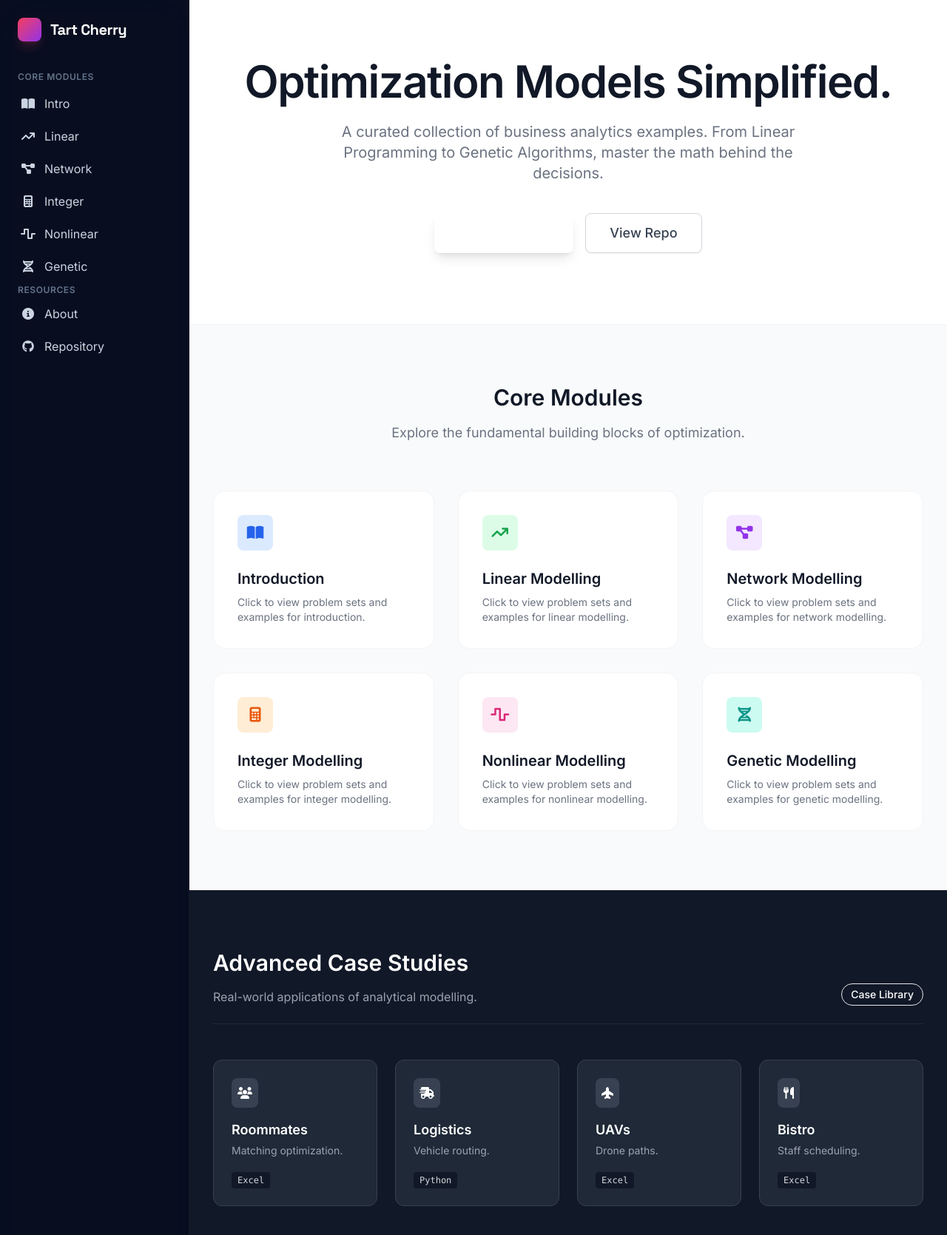
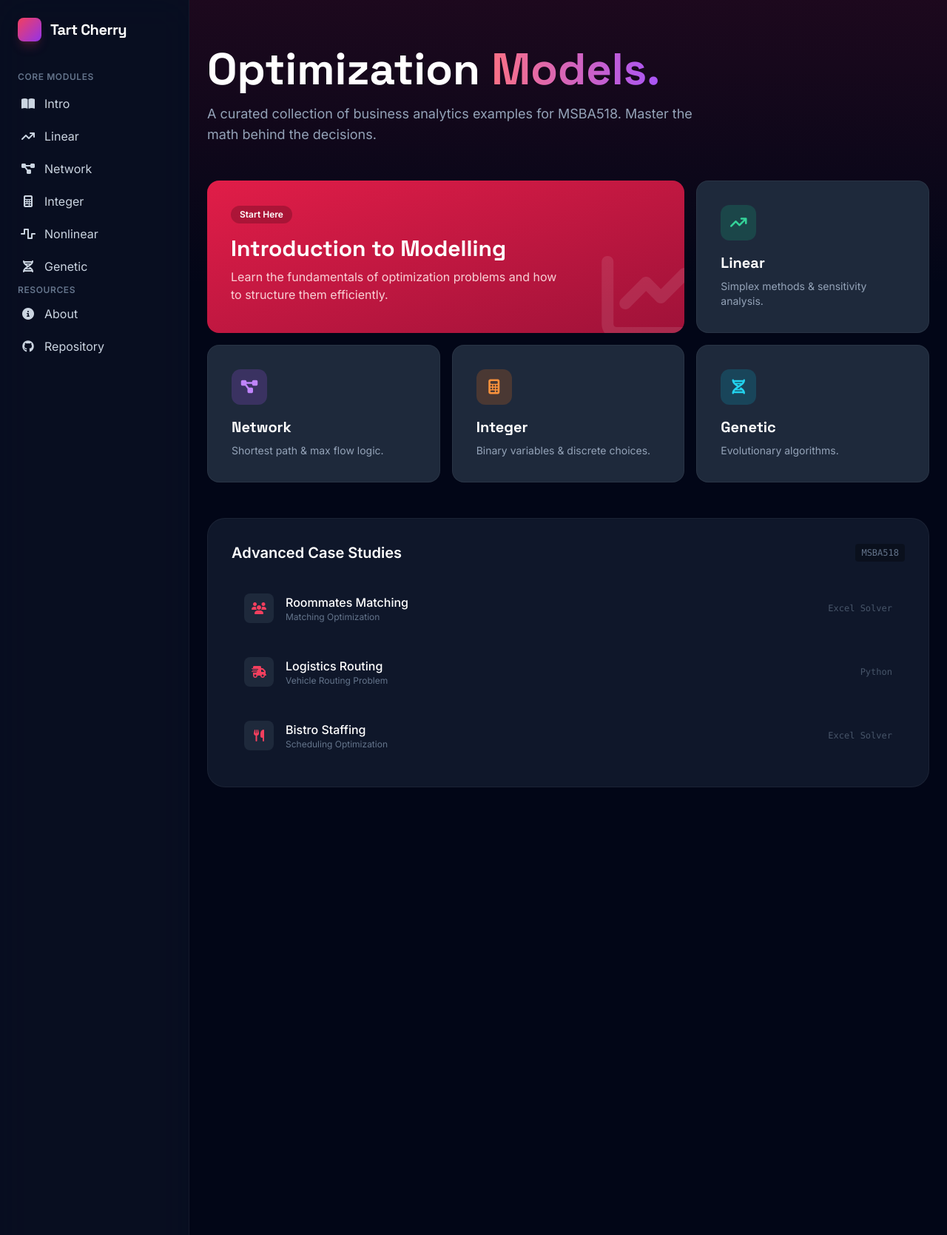
Before and after one commit to ytyimin/tart-cherry, a Jekyll site: the page built from index.markdown, in a window 1280 px wide. Shown: the top 1669 px of the page at 74% size. Built offline with Jekyll 4.4.1, drawn with Linux system fonts in a browser that asks for light colours; nearby versions of some CDN libraries.

Commit message:
Update home.html

```diff
--- a/_layouts/home.html
+++ b/_layouts/home.html
@@ -1,104 +1,106 @@
 ---
 layout: default
 ---
-<section class="bg-white pt-20 pb-24 border-b border-gray-100">
-    <div class="max-w-7xl mx-auto px-4 sm:px-6 lg:px-8 text-center">
-        <h1 class="text-4xl md:text-6xl font-extrabold text-gray-900 tracking-tight mb-6">
-            Optimization Models <span class="text-cherry-600">Simplified.</span>
+<div class="max-w-6xl mx-auto px-6 py-10 md:py-16">
+
+    <header class="mb-12">
+        <h1 class="font-display text-4xl md:text-6xl font-bold text-white mb-4">
+            Optimization <span class="text-transparent bg-clip-text bg-gradient-to-r from-rose-400 to-purple-500">Models.</span>
         </h1>
-        <p class="mt-4 max-w-2xl mx-auto text-xl text-gray-500">
-            A curated collection of business analytics examples. From Linear Programming to Genetic Algorithms, master the math behind the decisions.
+        <p class="text-lg text-slate-400 max-w-2xl">
+            A curated collection of business analytics examples for MSBA518. Master the math behind the decisions.
         </p>
-        <div class="mt-10 flex justify-center gap-4">
-            <a href="#modules" class="px-8 py-3 border border-transparent text-base font-medium rounded-lg text-white bg-cherry-600 hover:bg-cherry-700 md:text-lg transition shadow-lg hover:shadow-xl hover:-translate-y-0.5">
-                Start Learning
-            </a>
-            <a href="https://github.com/ytyimin/tart-cherry" target="_blank" class="px-8 py-3 border border-gray-300 text-base font-medium rounded-lg text-gray-700 bg-white hover:bg-gray-50 md:text-lg transition shadow-sm">
-                View Repo
-            </a>
-        </div>
+    </header>
+
+    <div class="grid grid-cols-1 md:grid-cols-3 gap-4 mb-12">
+        <a href="introduction.markdown" class="group md:col-span-2 relative overflow-hidden rounded-2xl bg-gradient-to-br from-rose-600 to-rose-800 p-8 transition hover:shadow-2xl hover:shadow-rose-500/20">
+            <div class="relative z-10">
+                <div class="inline-block rounded-full bg-black/20 px-3 py-1 text-xs font-semibold text-white backdrop-blur-md mb-4">Start Here</div>
+                <h3 class="font-display text-3xl font-bold text-white mb-2">Introduction to Modelling</h3>
+                <p class="text-rose-100/90 max-w-md">Learn the fundamentals of optimization problems and how to structure them efficiently.</p>
+            </div>
+            <i class="fa-solid fa-chart-line absolute -bottom-4 -right-4 text-9xl text-white/10 group-hover:scale-110 group-hover:rotate-12 transition duration-500"></i>
+        </a>
+
+        <a href="linear.markdown" class="group relative overflow-hidden rounded-2xl bg-dark-800 border border-white/5 p-8 hover:border-rose-500/50 transition">
+            <div class="w-12 h-12 rounded-xl bg-emerald-500/20 flex items-center justify-center mb-4 group-hover:bg-emerald-500 transition">
+                <i class="fa-solid fa-arrow-trend-up text-emerald-400 group-hover:text-white text-xl"></i>
+            </div>
+            <h3 class="font-display text-xl font-bold text-white">Linear</h3>
+            <p class="text-sm text-slate-400 mt-2">Simplex methods & sensitivity analysis.</p>
+        </a>
+
+        <a href="network.markdown" class="group relative overflow-hidden rounded-2xl bg-dark-800 border border-white/5 p-8 hover:border-rose-500/50 transition">
+            <div class="w-12 h-12 rounded-xl bg-purple-500/20 flex items-center justify-center mb-4 group-hover:bg-purple-500 transition">
+                <i class="fa-solid fa-diagram-project text-purple-400 group-hover:text-white text-xl"></i>
+            </div>
+            <h3 class="font-display text-xl font-bold text-white">Network</h3>
+            <p class="text-sm text-slate-400 mt-2">Shortest path & max flow logic.</p>
+        </a>
+
+        <a href="integer.markdown" class="group relative overflow-hidden rounded-2xl bg-dark-800 border border-white/5 p-8 hover:border-rose-500/50 transition">
+            <div class="w-12 h-12 rounded-xl bg-orange-500/20 flex items-center justify-center mb-4 group-hover:bg-orange-500 transition">
+                <i class="fa-solid fa-calculator text-orange-400 group-hover:text-white text-xl"></i>
+            </div>
+            <h3 class="font-display text-xl font-bold text-white">Integer</h3>
+            <p class="text-sm text-slate-400 mt-2">Binary variables & discrete choices.</p>
+        </a>
+
+        <a href="genetic.markdown" class="group relative overflow-hidden rounded-2xl bg-dark-800 border border-white/5 p-8 hover:border-rose-500/50 transition">
+            <div class="w-12 h-12 rounded-xl bg-cyan-500/20 flex items-center justify-center mb-4 group-hover:bg-cyan-500 transition">
+                <i class="fa-solid fa-dna text-cyan-400 group-hover:text-white text-xl"></i>
+            </div>
+            <h3 class="font-display text-xl font-bold text-white">Genetic</h3>
+            <p class="text-sm text-slate-400 mt-2">Evolutionary algorithms.</p>
+        </a>
     </div>
-</section>
 
-<section id="modules" class="py-20 bg-gray-50">
-    <div class="max-w-7xl mx-auto px-4 sm:px-6 lg:px-8">
-        <div class="text-center mb-16">
-            <h2 class="text-3xl font-bold text-gray-900">Core Modules</h2>
-            <p class="mt-4 text-lg text-gray-500">Explore the fundamental building blocks of optimization.</p>
+    <div class="bg-dark-900 rounded-3xl border border-white/5 p-6 md:p-8">
+        <div class="flex items-center justify-between mb-6">
+            <h2 class="text-xl font-bold text-white">Advanced Case Studies</h2>
+            <span class="text-xs font-mono text-slate-500 bg-black/30 px-2 py-1 rounded">MSBA518</span>
         </div>
 
-        <div class="grid grid-cols-1 md:grid-cols-2 lg:grid-cols-3 gap-8">
-            {% assign modules = "Introduction|book-open|blue,Linear Modelling|arrow-trend-up|green,Network Modelling|diagram-project|purple,Integer Modelling|calculator|orange,Nonlinear Modelling|wave-square|pink,Genetic Modelling|dna|teal" | split: ',' %}
-
-            {% for item in modules %}
-                {% assign parts = item | split: '|' %}
-                {% assign title = parts[0] %}
-                {% assign icon = parts[1] %}
-                {% assign color = parts[2] %}
-                {% assign link_name = title | split: ' ' | first | downcase %}
-
-                <a href="{{ link_name }}.markdown" class="group block p-8 bg-white rounded-2xl border border-gray-100 hover:border-cherry-200 hover:shadow-xl hover:-translate-y-1 transition duration-300">
-                    <div class="w-12 h-12 bg-{{ color }}-100 rounded-lg flex items-center justify-center mb-6 group-hover:bg-{{ color }}-600 transition duration-300">
-                        <i class="fa-solid fa-{{ icon }} text-{{ color }}-600 text-xl group-hover:text-white"></i>
+        <div class="space-y-3">
+            <div class="flex items-center justify-between p-4 rounded-xl hover:bg-white/5 transition group cursor-pointer border border-transparent hover:border-white/5">
+                <div class="flex items-center gap-4">
+                    <div class="w-10 h-10 rounded-lg bg-dark-800 flex items-center justify-center text-rose-500">
+                        <i class="fa-solid fa-users"></i>
                     </div>
-                    <h3 class="text-xl font-bold text-gray-900 mb-2">{{ title }}</h3>
-                    <p class="text-gray-500 text-sm">Click to view problem sets and examples for {{ title | downcase }}.</p>
-                </a>
-            {% endfor %}
-        </div>
-    </div>
-</section>
-
-<section id="advanced" class="py-20 bg-gray-900 text-white">
-    <div class="max-w-7xl mx-auto px-4 sm:px-6 lg:px-8">
-        <div class="flex flex-col md:flex-row justify-between items-end mb-12 border-b border-gray-800 pb-6">
-            <div>
-                <h2 class="text-3xl font-bold">Advanced Case Studies</h2>
-                <p class="mt-4 text-gray-400">Real-world applications of analytical modelling.</p>
-            </div>
-            <div class="mt-4 md:mt-0">
-                <span class="inline-flex items-center px-3 py-1 rounded-full text-sm font-medium bg-cherry-900 text-cherry-100 border border-cherry-700">
-                    Case Library
-                </span>
-            </div>
-        </div>
-
-        <div class="grid grid-cols-1 sm:grid-cols-2 lg:grid-cols-4 gap-6">
-            <div class="bg-gray-800 rounded-xl p-6 hover:bg-gray-700 transition cursor-pointer border border-gray-700 hover:border-cherry-500/50">
-                <div class="flex justify-between items-start mb-4">
-                    <div class="bg-gray-700 p-2 rounded-lg"><i class="fa-solid fa-users text-cherry-500"></i></div>
+                    <div>
+                        <div class="text-white font-medium group-hover:text-rose-400 transition">Roommates Matching</div>
+                        <div class="text-xs text-slate-500">Matching Optimization</div>
+                    </div>
                 </div>
-                <h4 class="text-lg font-semibold mb-1">Roommates</h4>
-                <p class="text-sm text-gray-400 mb-4">Matching optimization.</p>
-                <span class="text-xs font-mono bg-gray-900 px-2 py-1 rounded text-gray-300">Excel</span>
+                <div class="hidden md:block text-xs font-mono text-slate-600">Excel Solver</div>
             </div>
 
-            <div class="bg-gray-800 rounded-xl p-6 hover:bg-gray-700 transition cursor-pointer border border-gray-700 hover:border-cherry-500/50">
-                <div class="flex justify-between items-start mb-4">
-                    <div class="bg-gray-700 p-2 rounded-lg"><i class="fa-solid fa-truck-fast text-cherry-500"></i></div>
+            <div class="flex items-center justify-between p-4 rounded-xl hover:bg-white/5 transition group cursor-pointer border border-transparent hover:border-white/5">
+                <div class="flex items-center gap-4">
+                    <div class="w-10 h-10 rounded-lg bg-dark-800 flex items-center justify-center text-rose-500">
+                        <i class="fa-solid fa-truck-fast"></i>
+                    </div>
+                    <div>
+                        <div class="text-white font-medium group-hover:text-rose-400 transition">Logistics Routing</div>
+                        <div class="text-xs text-slate-500">Vehicle Routing Problem</div>
+                    </div>
                 </div>
-                <h4 class="text-lg font-semibold mb-1">Logistics</h4>
-                <p class="text-sm text-gray-400 mb-4">Vehicle routing.</p>
-                <span class="text-xs font-mono bg-gray-900 px-2 py-1 rounded text-gray-300">Python</span>
+                <div class="hidden md:block text-xs font-mono text-slate-600">Python</div>
             </div>
 
-             <div class="bg-gray-800 rounded-xl p-6 hover:bg-gray-700 transition cursor-pointer border border-gray-700 hover:border-cherry-500/50">
-                <div class="flex justify-between items-start mb-4">
-                    <div class="bg-gray-700 p-2 rounded-lg"><i class="fa-solid fa-plane-up text-cherry-500"></i></div>
+            <div class="flex items-center justify-between p-4 rounded-xl hover:bg-white/5 transition group cursor-pointer border border-transparent hover:border-white/5">
+                <div class="flex items-center gap-4">
+                    <div class="w-10 h-10 rounded-lg bg-dark-800 flex items-center justify-center text-rose-500">
+                        <i class="fa-solid fa-utensils"></i>
+                    </div>
+                    <div>
+                        <div class="text-white font-medium group-hover:text-rose-400 transition">Bistro Staffing</div>
+                        <div class="text-xs text-slate-500">Scheduling Optimization</div>
+                    </div>
                 </div>
-                <h4 class="text-lg font-semibold mb-1">UAVs</h4>
-                <p class="text-sm text-gray-400 mb-4">Drone paths.</p>
-                <span class="text-xs font-mono bg-gray-900 px-2 py-1 rounded text-gray-300">Excel</span>
-            </div>
-
-             <div class="bg-gray-800 rounded-xl p-6 hover:bg-gray-700 transition cursor-pointer border border-gray-700 hover:border-cherry-500/50">
-                <div class="flex justify-between items-start mb-4">
-                    <div class="bg-gray-700 p-2 rounded-lg"><i class="fa-solid fa-utensils text-cherry-500"></i></div>
-                </div>
-                <h4 class="text-lg font-semibold mb-1">Bistro</h4>
-                <p class="text-sm text-gray-400 mb-4">Staff scheduling.</p>
-                <span class="text-xs font-mono bg-gray-900 px-2 py-1 rounded text-gray-300">Excel</span>
+                <div class="hidden md:block text-xs font-mono text-slate-600">Excel Solver</div>
             </div>
         </div>
     </div>
-</section>
+
+</div>
```
